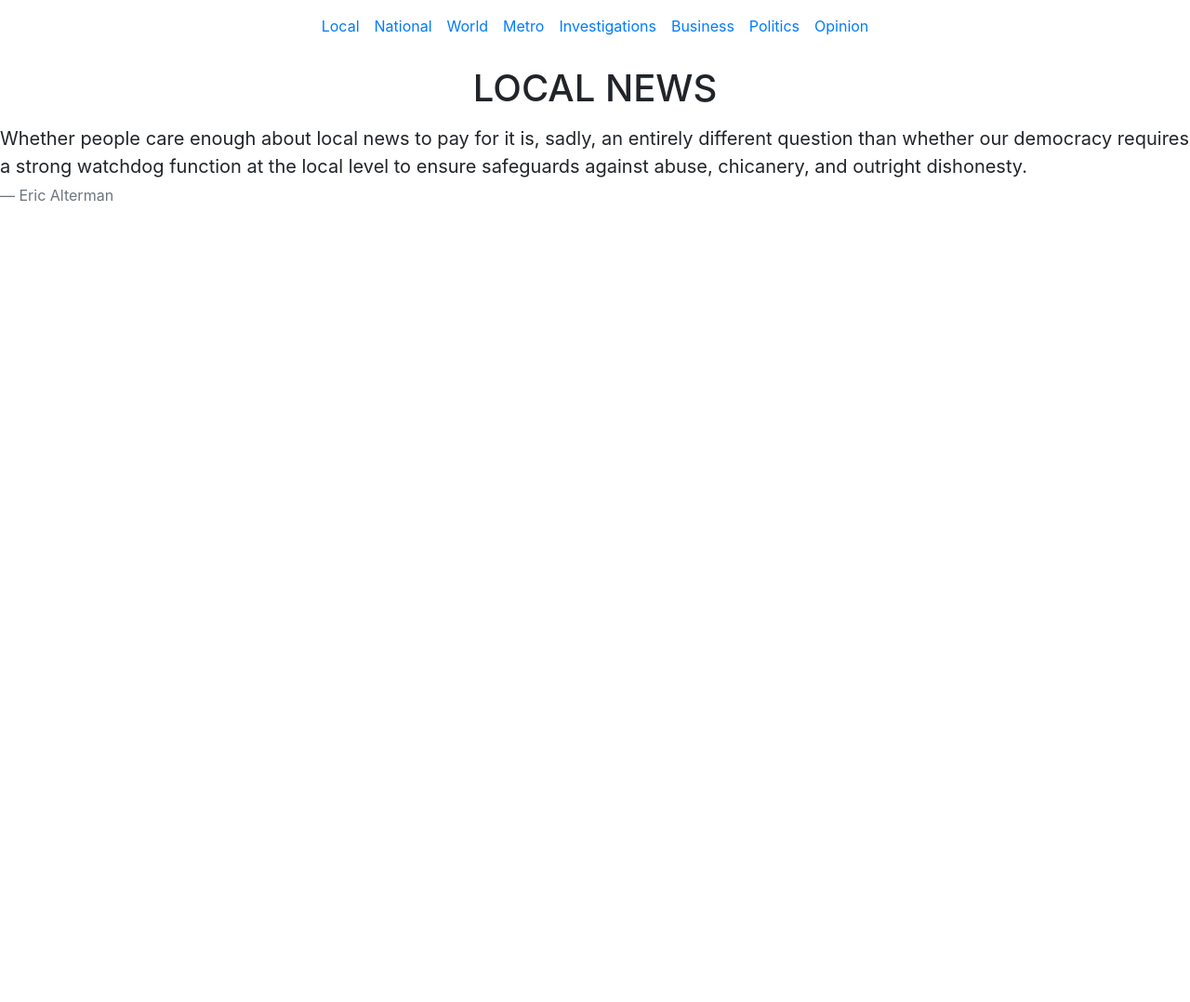
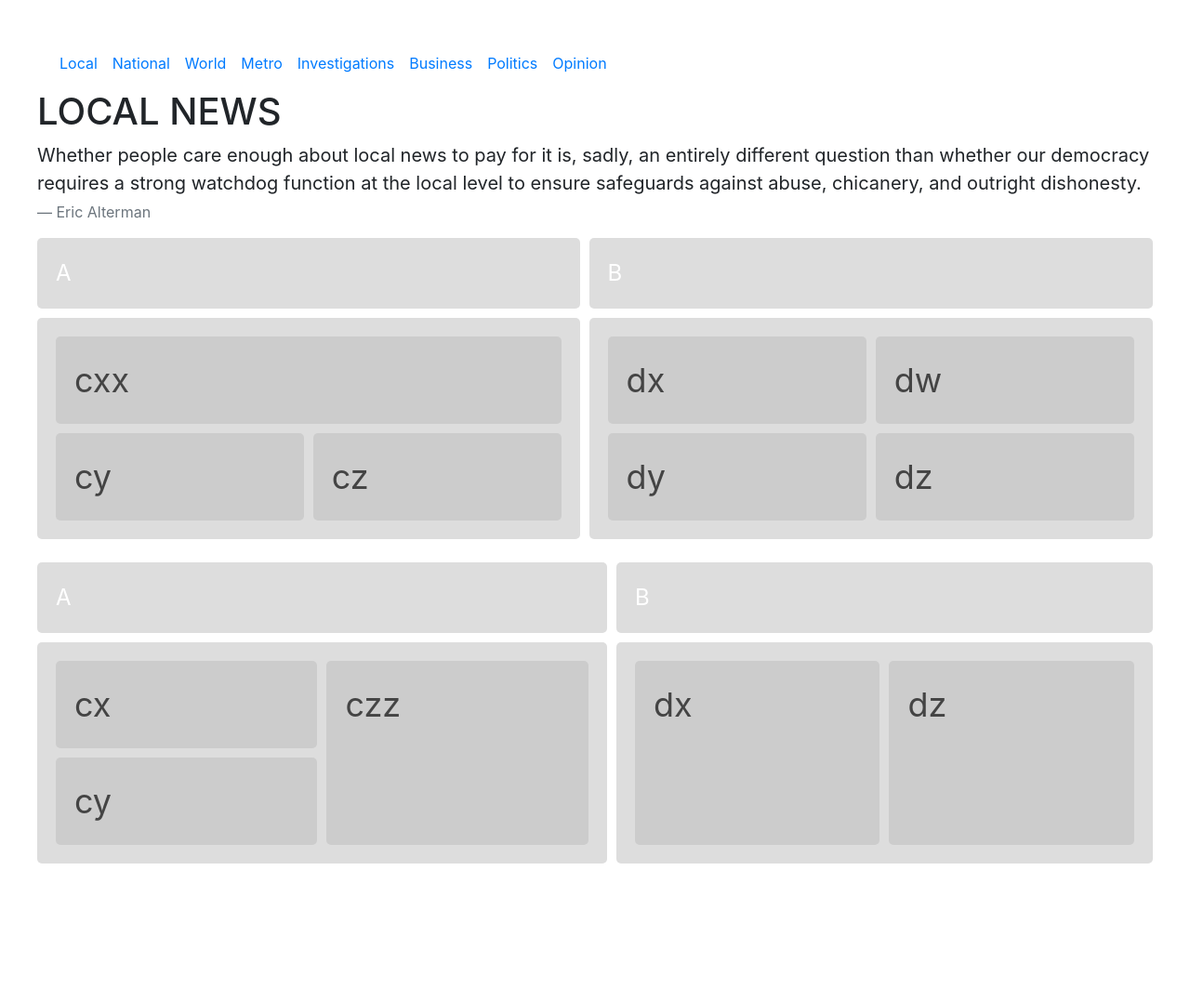
Before and after one commit to John151/news_aggregator, a Django app: page / in a window 1280 px wide. Shown: the whole page at 93% size. After the commit the page ends 929 px from the top, so only its background shows below. Run offline with Django 3.2, Linux system fonts and the light colour scheme; some libraries are stand-ins or nearby versions.

Commit message:
html and css grid has template for each typr of story

```diff
--- a/bestnews_site/static/css/style.css
+++ b/bestnews_site/static/css/style.css
@@ -1,42 +1,108 @@
-
-.grid-container {
-    margin: 2% 1% 0 1%;
-    display: grid;
-    grid-template-columns: 1fr 1fr 1fr;
-    column-gap: 2%;
-    grid-template-rows: repeat(4, 200px);
-    row-gap: 10px;
+body {
+    margin: 40px;
 }
 
-.headline {
-    grid-column: 1 / span 2;
-}
-
-.story {
-    grid-row: 1 / span 2;
-}
-
-
-.navbar {
-    display: flex;
-    justify-content: center;
+.section-header {
     align-items: center;
 }
 
-h1 {
-    text-align: center;
-    margin: 0 auto;
-    padding: 15px;
+.wrapper {
+    display: grid;
+    grid-gap: 10px;
+    grid-template-columns: repeat(4, [col] auto);
+    grid-template-rows: repeat(2, [row] auto);
+    background-color: #fff;
+    color: #eee;
+    padding-bottom: 25px;
 }
 
-.left {
-    float: left;
+.box {
+    background-color: #ddd;
+    color: #fff;
+    border-radius: 5px;
+    padding: 20px;
+    font-size: 150%;
 }
 
-.right {
-    float: right;
+.box .box {
+    background-color: #ccc;
+    color: #444;
 }
 
+.a {
+    grid-column: col 1 / span 2;
+    grid-row: row;
+}
 
+.b {
+    grid-column: col 3 / span 2;
+    grid-row: row;
+}
+
+.c {
+    grid-column: col / span 2;
+    grid-row: row 2;
+    display: grid;
+    grid-gap: 10px;
+    grid-template-columns: 1fr 1fr;
+}
+
+.d {
+    grid-column: col 3 / span 2;
+    grid-row: row 2;
+    display: grid;
+    grid-gap: 10px;
+    grid-template-columns: 1fr 1fr;
+}
+
+.e {
+    grid-column: col 1 / span 2;
+    grid-row: row;
+}
+
+.f {
+    grid-column: col 3 / span 2;
+    grid-row: row;
+}
+
+.w {
+    grid-column: 2;
+    grid-row: 1;
+}
+
+.x {
+    grid-column: 1;
+    grid-row: 1;
+}
+
+.xx {
+    grid-column: 1 / 3;
+    grid-row: 1;
+}
+
+.y {
+    grid-column: 1;
+    grid-row: 2;
+}
+
+.zz {
+    grid-column: 2;
+    grid-row: 1 / 3;
+}
+.g {
+    grid-column: col / span 2;
+    grid-row: row 3;
+    display: grid;
+    grid-gap: 10px;
+    grid-template-columns: 1fr 1fr;
+}
+
+.h {
+    grid-column: col 3 / span 2;
+    grid-row: row 3;
+    display: grid;
+    grid-gap: 10px;
+    grid-template-columns: 1fr 1fr;
+}
 
 /* https://open.nytimes.com/css-grid-for-designers-f74a883b98f5 */
--- a/bestnews_site/templates/home.html
+++ b/bestnews_site/templates/home.html
@@ -14,11 +14,35 @@
     </blockquote>
 </div>
 
+<div class="wrapper">
+    <div class="box a">A</div>
+    <div class="box b">B</div>
+    <div class="box c">
+        <div class="box xx">cxx</div>
+        <div class="box y">cy</div>
+        <div class="box z">cz</div>
+    </div>
+    <div class="box d">
+        <div class="box w">dw</div>
+        <div class="box x">dx</div>
+        <div class="box y">dy</div>
+        <div class="box z">dz</div>
+    </div>
+</div>
 
-<div class="grid-container">
-
+<div class="wrapper">
+    <div class="box a">A</div>
+    <div class="box b">B</div>
+    <div class="box c">
+       <div class="box x">cx</div>
+       <div class="box y">cy</div>
+       <div class="box zz">czz</div>
+    </div>
+    <div class="box d">
+        <div class="box x">dx</div>
+        <div class="box z">dz</div>
+    </div>
 </div>
 
 
-
 {% endblock %}
--- a/bestnews_site/views.py
+++ b/bestnews_site/views.py
@@ -1,8 +1,12 @@
 from django.shortcuts import render
+from django.db import models
+from .models import Article
+
 
 def home_page(request):
-    return render(request, 'home.html')
+    local_news = Article.objects.filter(section='local')
+    return render(request, 'home.html', {'news': local_news})
 
 def national(request):
-    national_news = Articles.objects.get(section='national')
-    return render(request, 'national.html')
+    national_news = Article.objects.filter(section='national')
+    return render(request, 'national.html', {'news': national_news})
```
Also changed, not shown: 1 other file.
